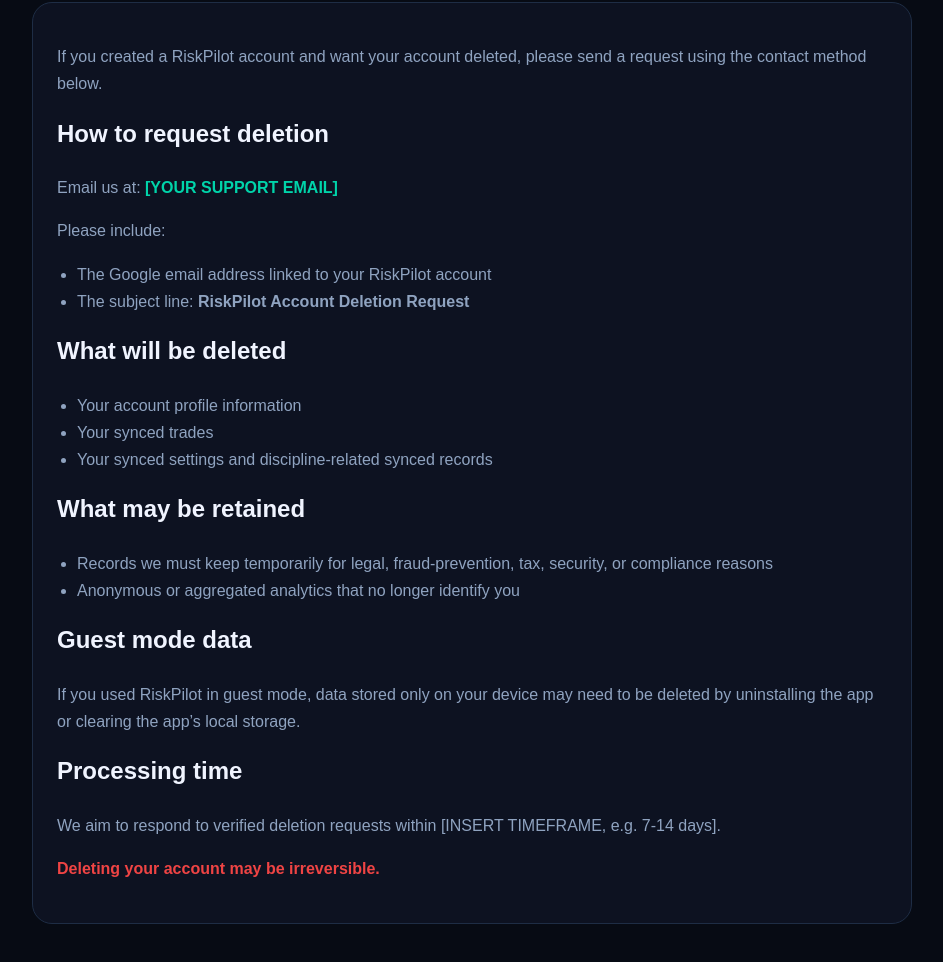
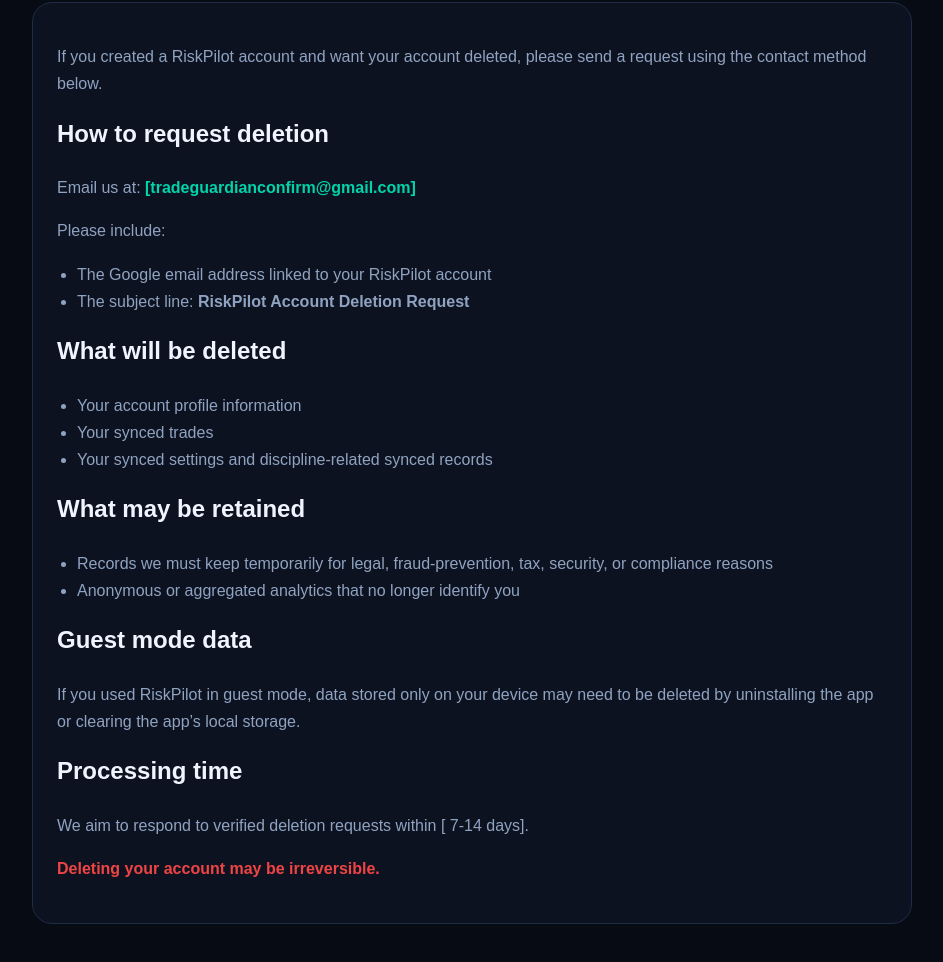
Before and after one commit to Simonblue003/risk, a plain HTML site: page delete-account/index.html in a window 1280 px wide. Shown: the part 144-1106 px from the top of the page, without its empty margins (168-1111 px from the left). Drawn offline with Linux system fonts and the light colour scheme.

Commit message:
Update index.html

```diff
--- a/delete-account/index.html
+++ b/delete-account/index.html
@@ -69,7 +69,7 @@
       <h2>How to request deletion</h2>
       <p>
         Email us at:
-        <a href="mailto:[tradeguardianconfirm@gmail.com]?subject=RiskPilot%20Account%20Deletion%20Request">[YOUR SUPPORT EMAIL]</a>
+        <a href="mailto:[tradeguardianconfirm@gmail.com]?subject=RiskPilot%20Account%20Deletion%20Request">[tradeguardianconfirm@gmail.com]</a>
       </p>
 
       <p>Please include:</p>
@@ -98,7 +98,7 @@
 
       <h2>Processing time</h2>
       <p>
-        We aim to respond to verified deletion requests within [INSERT TIMEFRAME, e.g. 7-14 days].
+        We aim to respond to verified deletion requests within [ 7-14 days].
       </p>
 
       <p class="warning">
```
